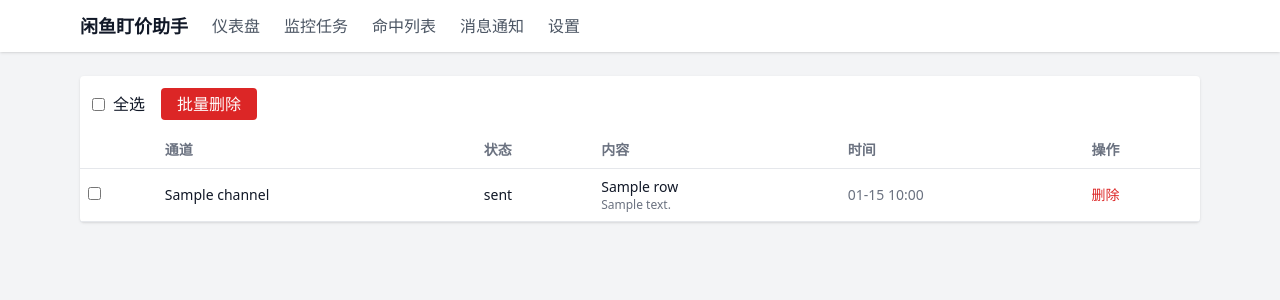
After one commit to Comui520/second-eye, a FastAPI app: template goodprice/web/templates/notifications.html in a window 1280 px wide. The commit adds this page. Shown: the top 300 px of the page. Run offline with FastAPI, Linux system fonts and the light colour scheme; the template is opened without the code that fills it: most values are stand-ins (such as "Sample title", 1, 10 or a date in 2020); some libraries are stand-ins or nearby versions.

Commit message:
feat: 消息通知页（单删/全选/批量删除）+ 通知标题内容落库

```diff
--- a/goodprice/db.py
+++ b/goodprice/db.py
@@ -50,6 +50,10 @@ def migrate_schema(session_factory) -> None:
             ("credit_label", "credit_label TEXT"),
             ("blocked", "blocked BOOLEAN DEFAULT 0"),
         ],
+        "notifications": [
+            ("title", "title TEXT"),
+            ("content", "content TEXT"),
+        ],
     }
     with session_factory() as session:
         existing_tables = {
--- a/goodprice/models.py
+++ b/goodprice/models.py
@@ -105,6 +105,8 @@ class Notification(Base):
     channel: Mapped[str] = mapped_column(String(50), default="log")
     status: Mapped[str] = mapped_column(String(20), default="sent")
     detail: Mapped[Optional[str]] = mapped_column(Text, nullable=True)
+    title: Mapped[str] = mapped_column(String(500), default="")
+    content: Mapped[str] = mapped_column(Text, default="")
     created_at: Mapped[datetime] = mapped_column(DateTime, default=_now)
 
     listing: Mapped[Optional[Listing]] = relationship(back_populates="notifications")
--- a/goodprice/web/templates/base.html
+++ b/goodprice/web/templates/base.html
@@ -14,6 +14,7 @@
       <a href="/" class="{{ 'text-blue-600 font-semibold' if active == 'dashboard' else 'text-gray-600' }}">仪表盘</a>
       <a href="/tasks" class="{{ 'text-blue-600 font-semibold' if active == 'tasks' else 'text-gray-600' }}">监控任务</a>
       <a href="/listings" class="{{ 'text-blue-600 font-semibold' if active == 'listings' else 'text-gray-600' }}">命中列表</a>
+      <a href="/notifications" class="{{ 'text-blue-600 font-semibold' if active == 'notifications' else 'text-gray-600' }}">消息通知</a>
       <a href="/settings" class="{{ 'text-blue-600 font-semibold' if active == 'settings' else 'text-gray-600' }}">设置</a>
     </div>
   </nav>
--- /dev/null
+++ b/goodprice/web/templates/notifications.html
@@ -0,0 +1,39 @@
+{% extends "base.html" %}
+{% block title %}消息通知 - 闲鱼盯价助手{% endblock %}
+{% block content %}
+<div class="bg-white rounded shadow">
+  <form method="post" action="/notifications/delete-batch" onsubmit="return confirm('确认删除选中的消息？')">
+    <div class="p-3 flex items-center gap-4">
+      <label class="flex items-center gap-2"><input type="checkbox" id="select-all" onchange="document.querySelectorAll('.row-check').forEach(c => c.checked = this.checked)"> 全选</label>
+      <button class="bg-red-600 text-white rounded px-4 py-1">批量删除</button>
+    </div>
+    <table class="w-full text-sm">
+      <thead><tr class="text-left text-gray-500 border-b">
+        <th class="p-2"></th><th class="p-2">通道</th><th class="p-2">状态</th><th class="p-2">内容</th><th class="p-2">时间</th><th class="p-2">操作</th>
+      </tr></thead>
+      <tbody>
+        {% for n, listing in rows %}
+        <tr class="border-b">
+          <td class="p-2"><input type="checkbox" class="row-check" name="ids" value="{{ n.id }}"></td>
+          <td class="p-2">{{ n.channel }}</td>
+          <td class="p-2">{{ n.status }}</td>
+          <td class="p-2">
+            {% if listing %}<a href="{{ listing.url }}" target="_blank" class="hover:text-blue-600">{{ n.title }}</a>
+            {% else %}{{ n.title }}{% endif %}
+            <div class="text-gray-500 text-xs">{{ n.content }}</div>
+          </td>
+          <td class="p-2 text-gray-500">{{ n.created_at.strftime('%m-%d %H:%M') }}</td>
+          <td class="p-2">
+            <form method="post" action="/notifications/{{ n.id }}/delete" class="inline" onsubmit="return confirm('确认删除该消息？')">
+              <button class="text-red-600">删除</button>
+            </form>
+          </td>
+        </tr>
+        {% else %}
+        <tr><td class="p-4 text-gray-500" colspan="6">暂无消息。</td></tr>
+        {% endfor %}
+      </tbody>
+    </table>
+  </form>
+</div>
+{% endblock %}
```
Also changed, not shown: goodprice/services/crawl_service.py (+8 -1 lines), goodprice/web/routes.py (+60 -0 lines), tests/test_api.py (+25 -0 lines), tests/test_db.py (+11 -0 lines).
